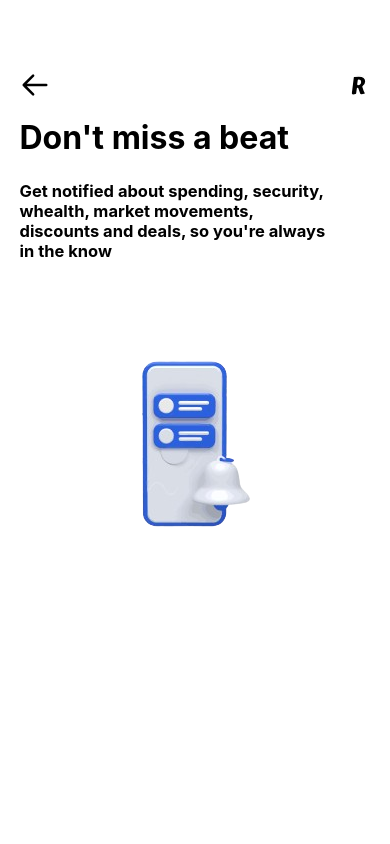
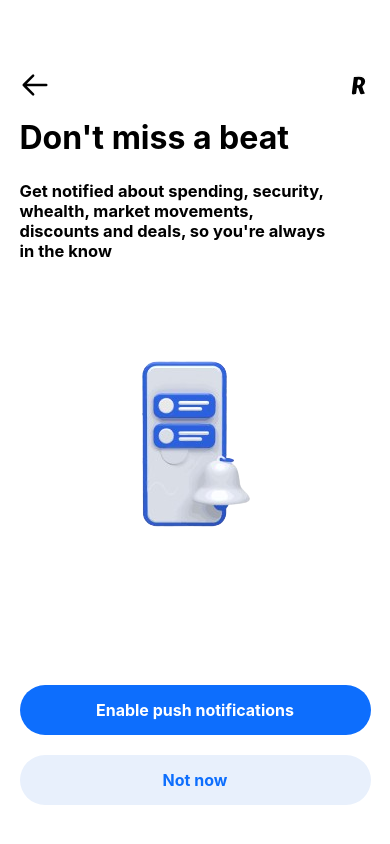
Before and after one commit to Matsuel/revolut-app, a React Native app: screen /AcceptNotifications in a window 390 px wide. Built offline with nearby package versions, Linux system fonts and the light colour scheme.

Commit message:
btns for accept

```diff
--- a/src/Screens/AcceptNotifications/AcceptNotifications.style.tsx
+++ b/src/Screens/AcceptNotifications/AcceptNotifications.style.tsx
@@ -33,4 +33,39 @@ export const styles = StyleSheet.create({
         fontWeight: "700",
         marginTop: "7%",
     },
+    buttons: {
+        width: "100%",
+        height: "auto",
+        justifyContent: "center",
+        alignItems: "center",
+        marginTop: "10%",
+        gap: 20,
+    },
+    buttonAccept: {
+        width: "100%",
+        height: 50,
+        backgroundColor: "#0d6efd",
+        borderRadius: 50,
+        justifyContent: "center",
+        alignItems: "center",
+    },
+    buttonTextAccept: {
+        color: "#fff",
+        fontSize: 16,
+        fontWeight: "700",
+    },
+    buttonNotNow: {
+        width: "100%",
+        height: 50,
+        backgroundColor: "#e8f0fc",
+        borderRadius: 50,
+        justifyContent: "center",
+        alignItems: "center",
+    },
+    buttonTextNotNow: {
+        color: "#0d6efd",
+        fontSize: 16,
+        fontWeight: "700",
+    },
+
 });
--- a/src/Screens/AcceptNotifications/AcceptNotifications.tsx
+++ b/src/Screens/AcceptNotifications/AcceptNotifications.tsx
@@ -20,6 +20,15 @@ const AcceptNotifications = ({ navigation }: any) => {
         Get notified about spending, security, whealth, market movements, discounts and deals, so you're always in the know
       </Text>
       <Image source={require('../../assets/Notifs.png')} />
+
+      <View style={styles.buttons}>
+        <TouchableOpacity style={styles.buttonAccept}>
+          <Text style={styles.buttonTextAccept}>Enable push notifications</Text>
+        </TouchableOpacity>
+        <TouchableOpacity style={styles.buttonNotNow}>
+          <Text style={styles.buttonTextNotNow}>Not now</Text>
+        </TouchableOpacity>
+      </View>
     </View>
   )
 }
```
